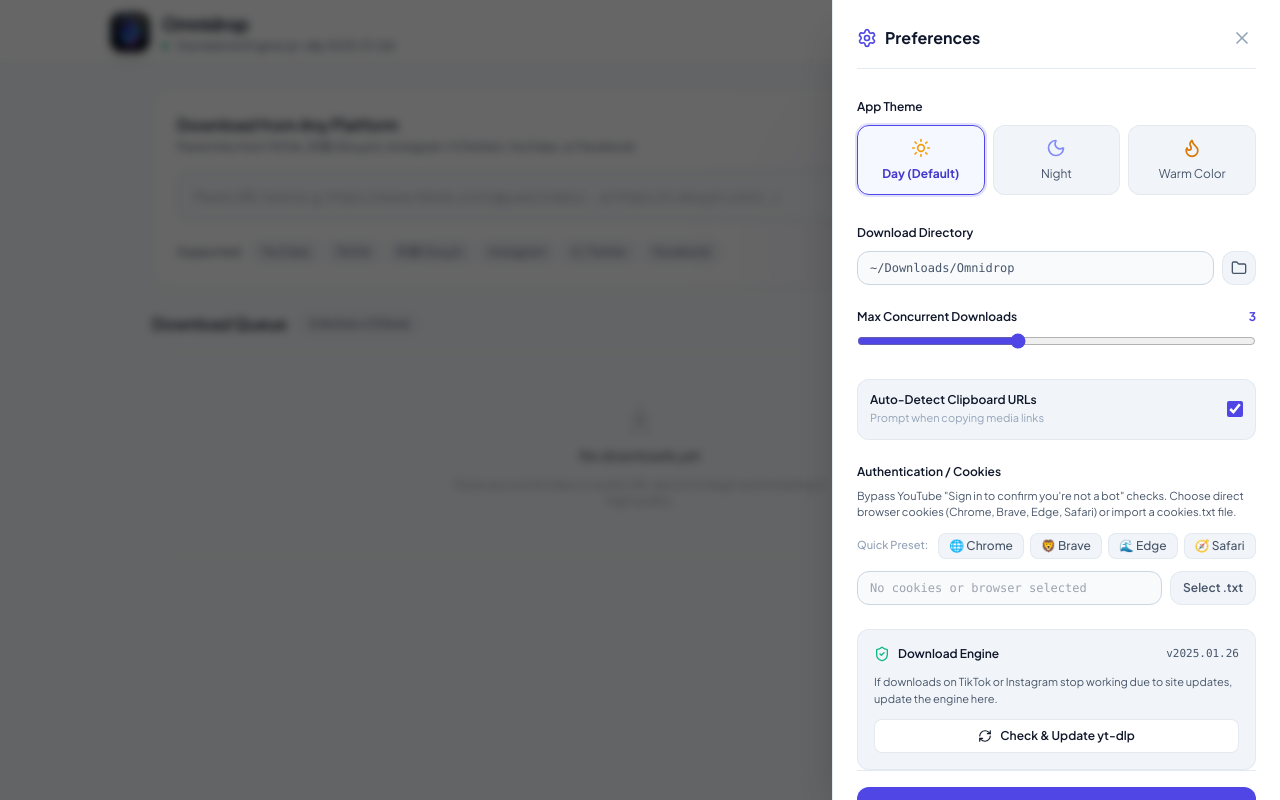
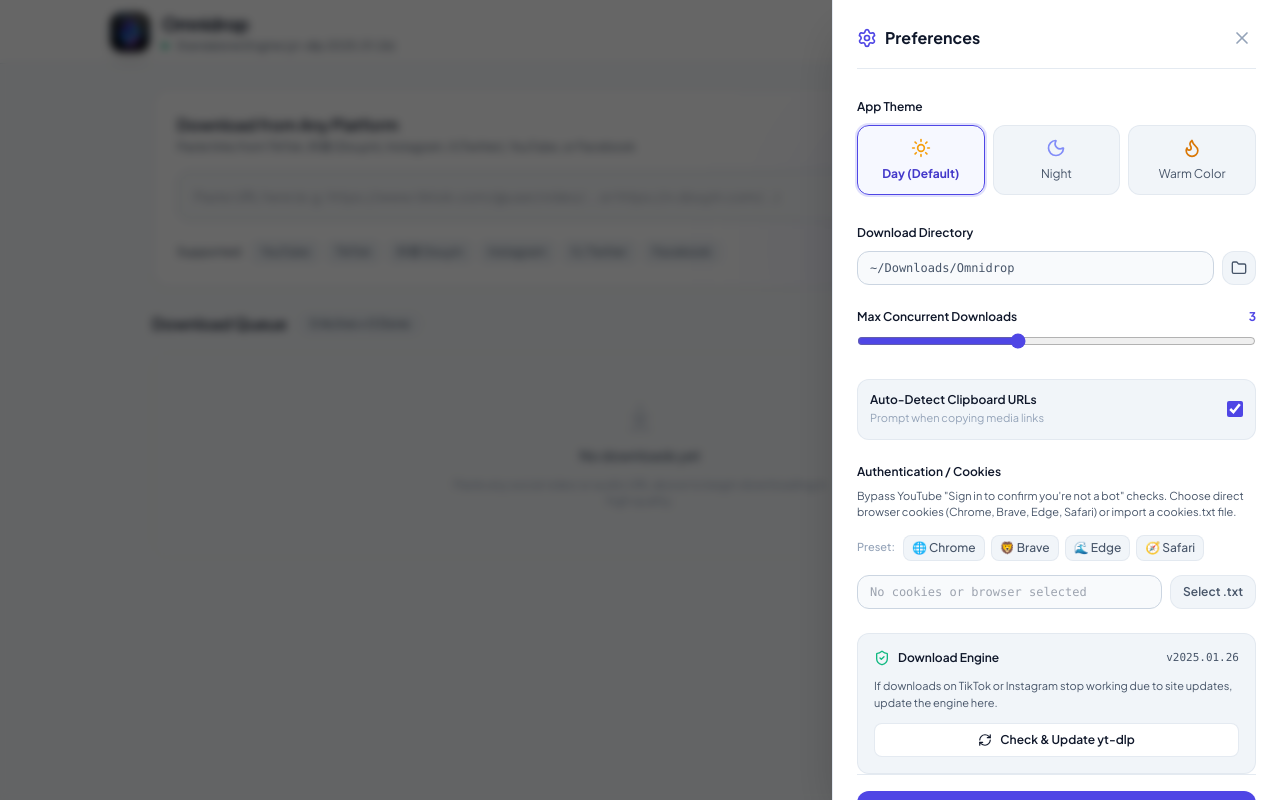
Before and after one commit to billy1030/downloader, a React (Vite) app in the folder frontend/: page / in a window 1280 px wide. Both pictures are taken after a click on the button "Settings". Built offline with nearby package versions, Linux system fonts and the light colour scheme.

Commit message:
style: align browser cookie quick preset badges into single line

```diff
--- a/frontend/src/App.tsx
+++ b/frontend/src/App.tsx
@@ -713,8 +713,9 @@ export default function App() {
                 </p>
 
                 {/* Quick Browser Cookie Presets */}
-                <div className="flex flex-wrap items-center gap-1.5 pt-1">
-                  <span className={`text-[11px] font-medium ${t.textMuted} mr-1`}>Quick Preset:</span>
+                <div className="pt-1">
+                  <div className="flex items-center gap-1.5 overflow-x-auto no-scrollbar py-0.5">
+                    <span className={`text-[11px] font-medium ${t.textMuted} shrink-0 mr-0.5`}>Preset:</span>
                     {[
                       { id: 'browser:chrome', label: '🌐 Chrome' },
                       { id: 'browser:brave', label: '🦁 Brave' },
@@ -729,7 +730,7 @@ export default function App() {
                           setSettings(updated);
                           bridge.saveSettings(updated);
                         }}
-                      className={`px-2.5 py-1 rounded-lg text-xs font-medium border transition ${
+                        className={`px-2 py-1 rounded-lg text-xs font-medium border shrink-0 transition whitespace-nowrap ${
                           settings.cookie_file === b.id
                             ? `${t.accent} border-indigo-500 bg-indigo-500/10 font-semibold`
                             : `${t.bgSubtle} ${t.textSecondary} ${t.cardBorder} hover:${t.textPrimary}`
@@ -738,6 +739,7 @@ export default function App() {
                         {b.label}
                       </button>
                     ))}
+                  </div>
                 </div>
 
                 <div className="flex items-center gap-2 pt-1">
```
Also changed, not shown: 4 other files (tests, documents, lock files or other folders). Lines whose indentation alone changed are shown as unchanged.
